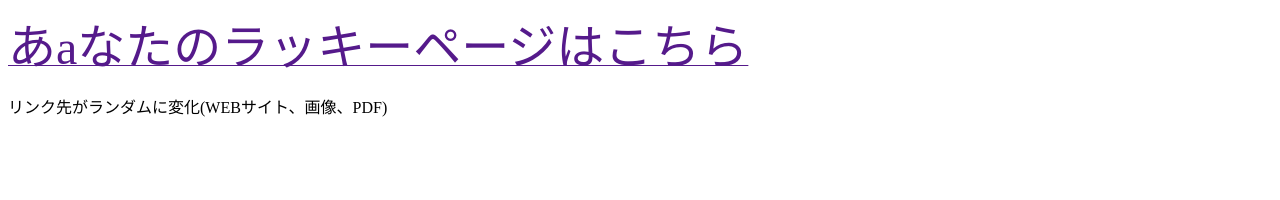
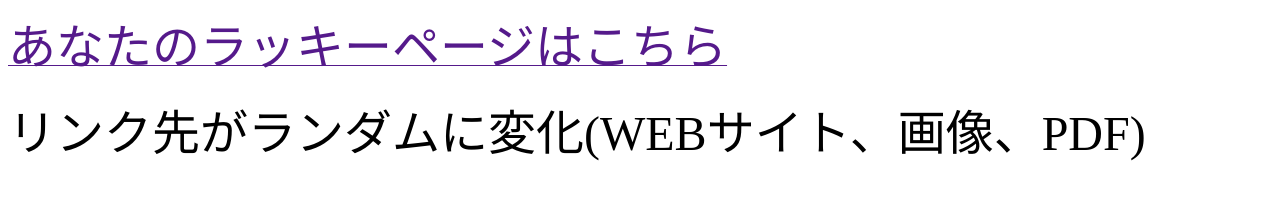
Before and after one commit to haga-ge/github.io, a plain HTML site: page index.html in a window 1280 px wide. Drawn offline with Linux system fonts and the light colour scheme.

Commit message:
Update index.html

```diff
--- a/index.html
+++ b/index.html
@@ -24,8 +24,8 @@ document.getElementById("RandomLink").href = rlink[random];
 </HEAD>
 <BODY>
 
-<a id="RandomLink" href="" onclick="RandomLink()"><font size="7">あaなたのラッキーページはこちら</font></a>
-<p>リンク先がランダムに変化(WEBサイト、画像、PDF)</p>
+<a id="RandomLink" href="" onclick="RandomLink()"><font size="7">あなたのラッキーページはこちら</font></a>
+<p><font size="7">リンク先がランダムに変化(WEBサイト、画像、PDF)</font></p>
 
 </BODY>
 </HTML>
```
